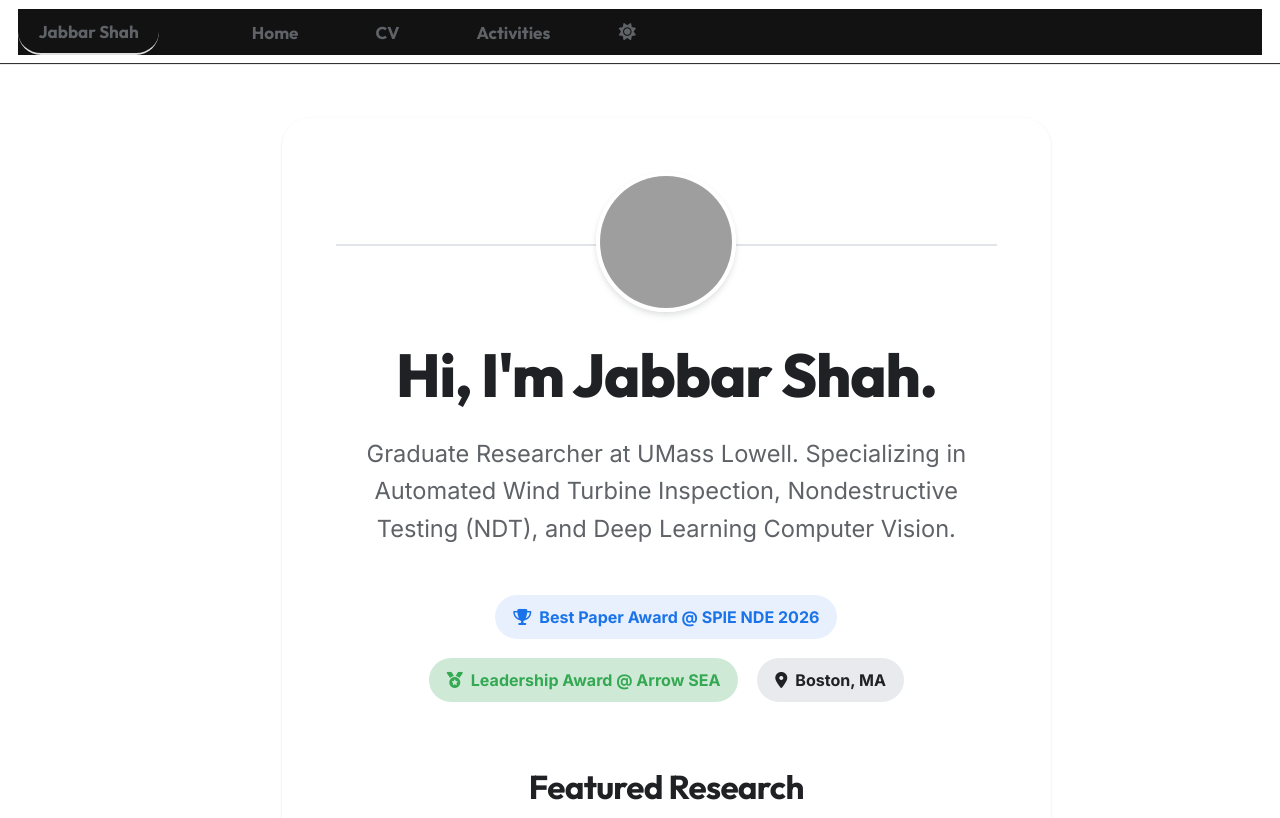
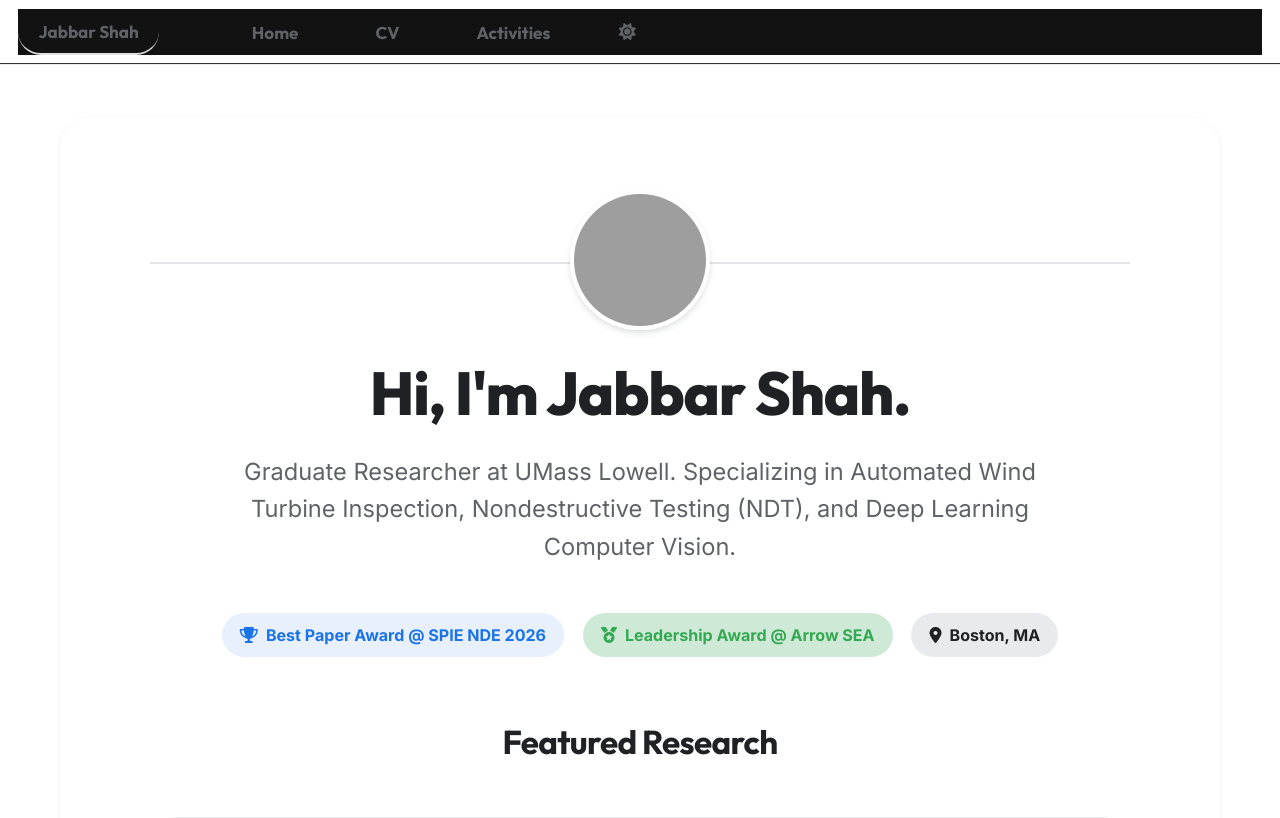
Before and after one commit to sjabbarshah/sjabbarshah.github.io, a Jekyll site: the page built from _pages/about.md, in a window 1280 px wide and 1400 px high. Shown: the top 818 px of the window. Built offline with Jekyll 4.4.1, drawn with Linux system fonts in a browser that asks for light colours; a script bundle is joined from its source files by our own code; library files that are not in the unit come from our copies; some of the changed text lies outside the part shown; grey boxes are pictures that could not be loaded.

Commit message:
Widen main layout area on desktop to utilize whitespace after removing sidebar

```diff
--- a/_sass/_custom_overhaul.scss
+++ b/_sass/_custom_overhaul.scss
@@ -203,14 +203,34 @@ a {
   }
 }
 
-/* Page Main Container Card */
+/* Page Main Container Card and Layout Wideners */
+.page, .archive {
+  width: 100% !important;
+  max-width: 1200px !important;
+  margin-left: auto !important;
+  margin-right: auto !important;
+  padding-left: 20px !important;
+  padding-right: 20px !important;
+  float: none !important; /* Ensure it doesn't float right */
+}
+
 .page__inner-wrap {
   background: var(--md-sys-color-surface) !important;
   border: none !important;
   border-radius: var(--md-shape-corner-large) !important;
   box-shadow: var(--md-elevation-1) !important;
-  padding: 3em !important;
+  padding: 4em 5em !important;
   margin-top: 1em;
+}
+
+@media (max-width: 768px) {
+  .page__inner-wrap {
+    padding: 2em 1.5em !important;
+  }
+  .page, .archive {
+    padding-left: 10px !important;
+    padding-right: 10px !important;
+  }
 }
 
 /* Homepage Restructuring Layout Helpers */
```
